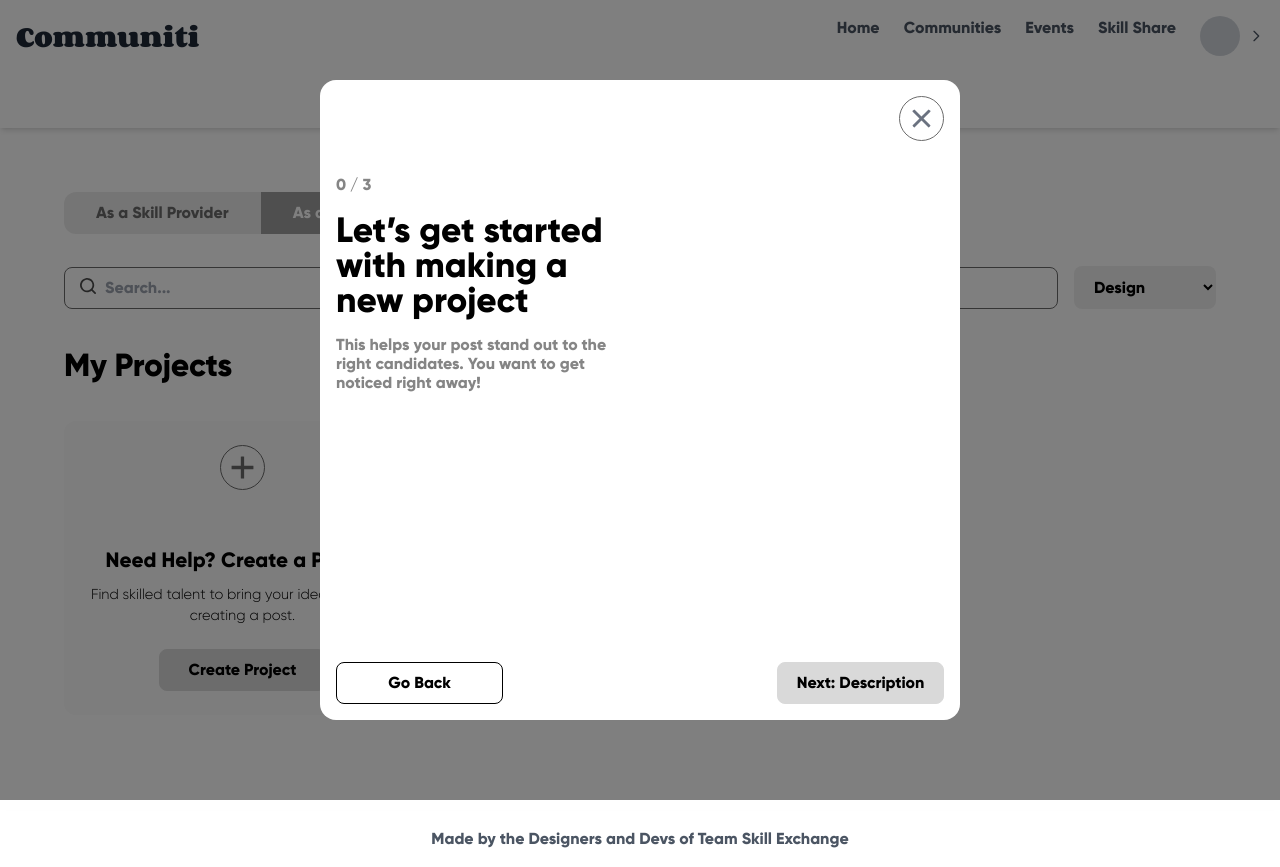
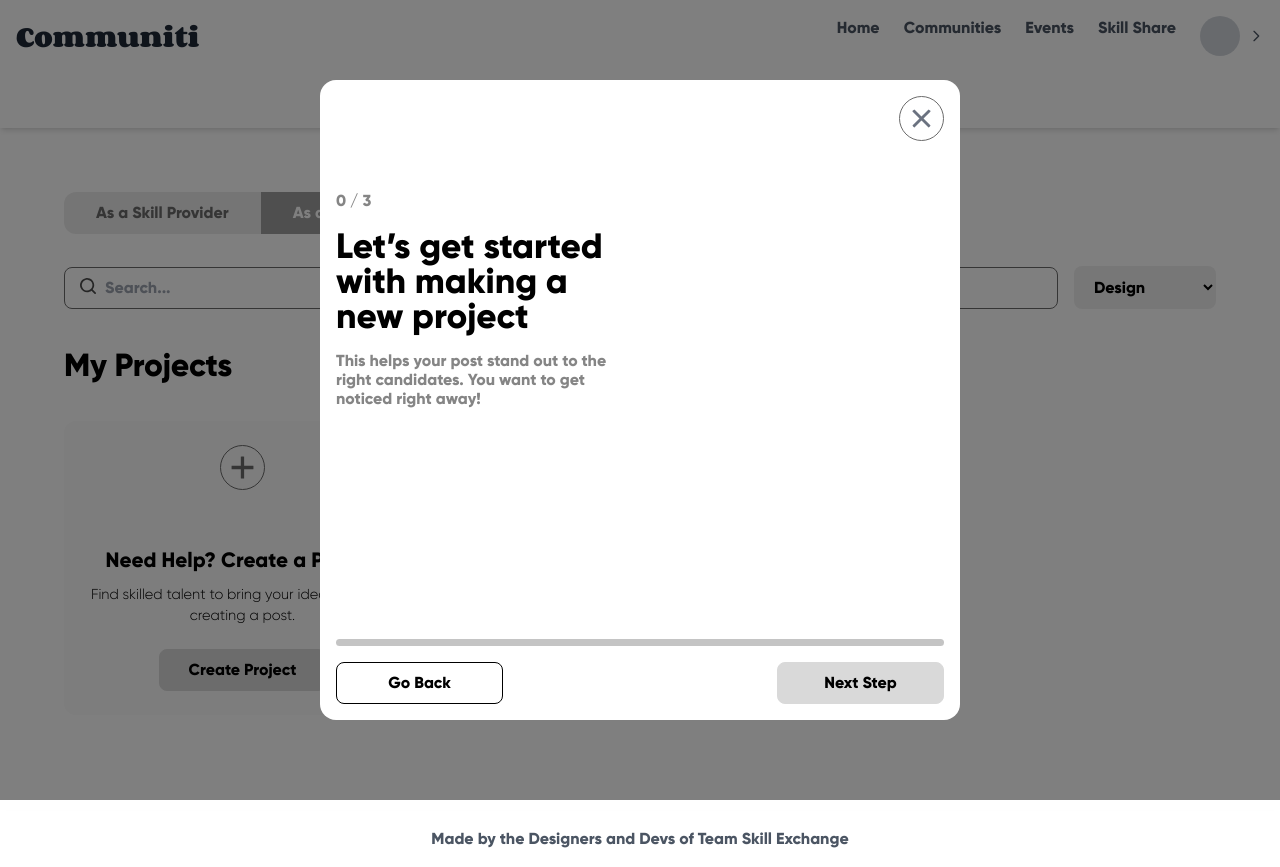
Before and after one commit to makeitMVPadmin/P4_Skill_Exchange, a React (Vite) app: page /skillshare in a window 1280 px wide. Both pictures are taken after a click on the element "Create Project". Built offline with nearby package versions, Linux system fonts and the light colour scheme.

Commit message:
implemented progress bar

```diff
--- a/src/components/SeProgressBar/SeProgressBar.scss
+++ b/src/components/SeProgressBar/SeProgressBar.scss
@@ -0,0 +1,15 @@
+.progress__bar {
+  position: relative;
+  height: auto;
+  width: 100%;
+  background-color: #C4C4C4;
+  border-radius: 0.5rem;
+
+  &-inner {
+    position: absolute;
+    top: 0;
+    left: 0;
+    height: 100%;
+    border-radius: 0.5rem;
+  }
+}
--- a/src/components/SeProgressBar/SeProgressBar.tsx
+++ b/src/components/SeProgressBar/SeProgressBar.tsx
@@ -7,9 +7,31 @@ type ProgressBarProps = {
   height?: number;
   isIntermediate?: boolean;
 }
-function SeProgressBar({ value, size, colorScheme, height, isIntermediate }: ProgressBarProps) {
+
+function SeProgressBar({
+    value = 25,
+    size = 'md',
+    colorScheme = "black",
+    height = 10,
+    isIntermediate = false
+  }: ProgressBarProps) {
+
   return (
-    <div>SeProgressBar</div>
+    <div
+      className="progress__bar"
+      style={{
+        height: height,
+      }}
+    >
+      <div
+        className="progress__bar-inner"
+        style={{
+          width: value + '%',
+          backgroundColor: colorScheme
+        }}
+      >
+      </div>
+    </div>
   )
 }
 
--- a/src/pages/SkillSharePage/components/CreateProjectForm/CreateProjectForm.scss
+++ b/src/pages/SkillSharePage/components/CreateProjectForm/CreateProjectForm.scss
@@ -32,6 +32,7 @@
     border-radius: 1rem;
     padding: 1rem;
     z-index: 20;
+    gap: 1rem;
 
     header {
       display: flex;
--- a/src/pages/SkillSharePage/components/CreateProjectForm/CreateProjectForm.tsx
+++ b/src/pages/SkillSharePage/components/CreateProjectForm/CreateProjectForm.tsx
@@ -7,6 +7,7 @@ import { generateSteps, generateInitialValues, getStepSchema } from "../Steps";
 import "./CreateProjectForm.scss";
 import closeIcon from "/icons/close-icon.svg";
 import Button from "@/src/components/SeButton/SeButton";
+import SeProgressBar from "@/src/components/SeProgressBar/SeProgressBar";
 
 type CreateProjectProps = {
   handleFormChange: () => void;
@@ -25,6 +26,11 @@ function CreateProjectForm({ handleFormChange }: CreateProjectProps) {
   const goBack = () => {
     currentIndex > 0 && setCurrentIndex((oldIndex) => oldIndex - 1);
   };
+
+  const getFormProgress = () => {
+    const percentage = (currentIndex / steps.length * 100).toFixed(2)
+    return Number(percentage);
+  }
 
   const renderCurrentStep = (form: FormikProps<FormikValues>) => {
     const step = steps[currentIndex];
@@ -47,7 +53,8 @@ function CreateProjectForm({ handleFormChange }: CreateProjectProps) {
         resolve();
       }, 2000);
     }).then(() => {
-      navigate(`/questionnaire/results`, { values });
+      handleFormChange()
+      navigate(`/skillshare`);
     });
   };
 
@@ -77,10 +84,11 @@ function CreateProjectForm({ handleFormChange }: CreateProjectProps) {
 
           </div>
         </div>
+        <SeProgressBar value={getFormProgress()} colorScheme="#0954B0" />
         <footer className="c_project-form__modal-footer">
           <Button variant="outline" text="Go Back" onClick={goBack}/>
           { currentIndex < steps.length ?
-            ( <Button variant="solid" text="Next: Description" onClick={goNext}/> )
+            ( <Button variant="solid" text="Next Step" onClick={goNext}/> )
             :
             (
               <Button variant="solid" text="Submit" onClick={handleSubmitForm} />
```
